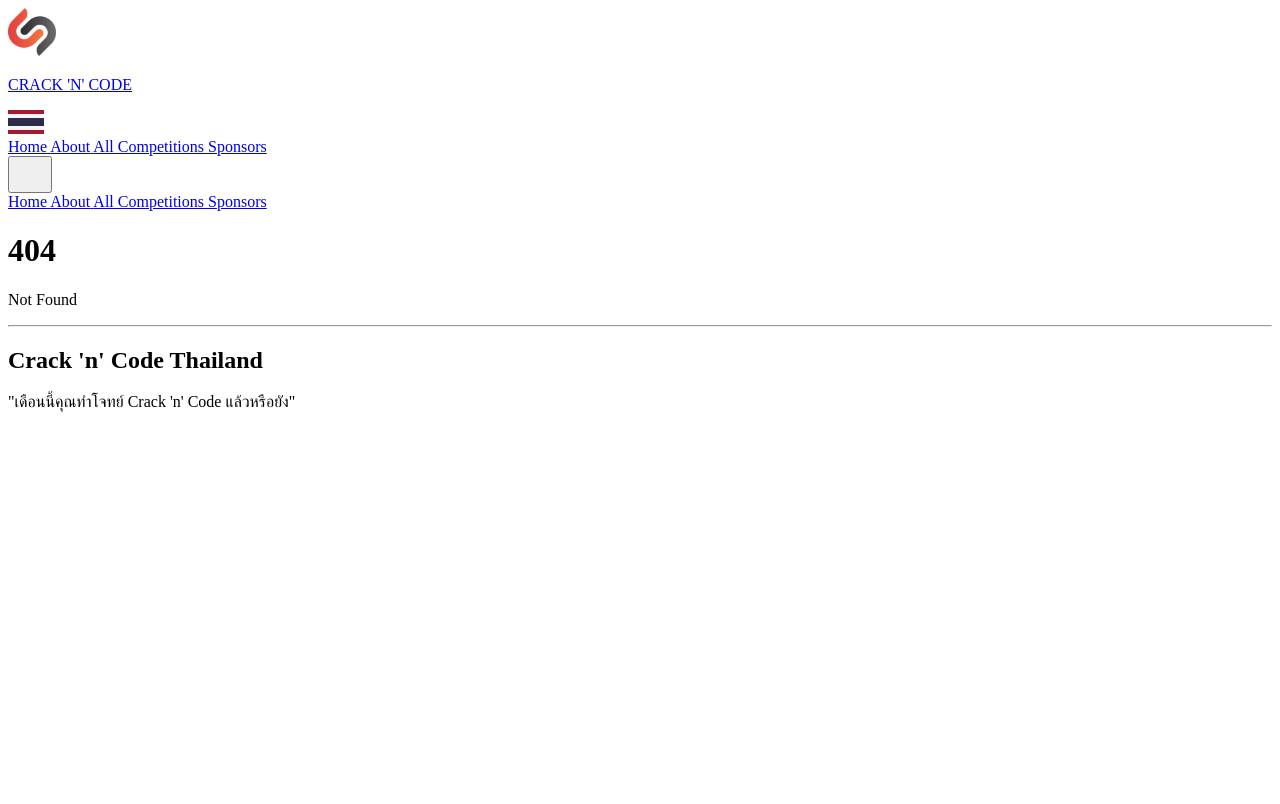
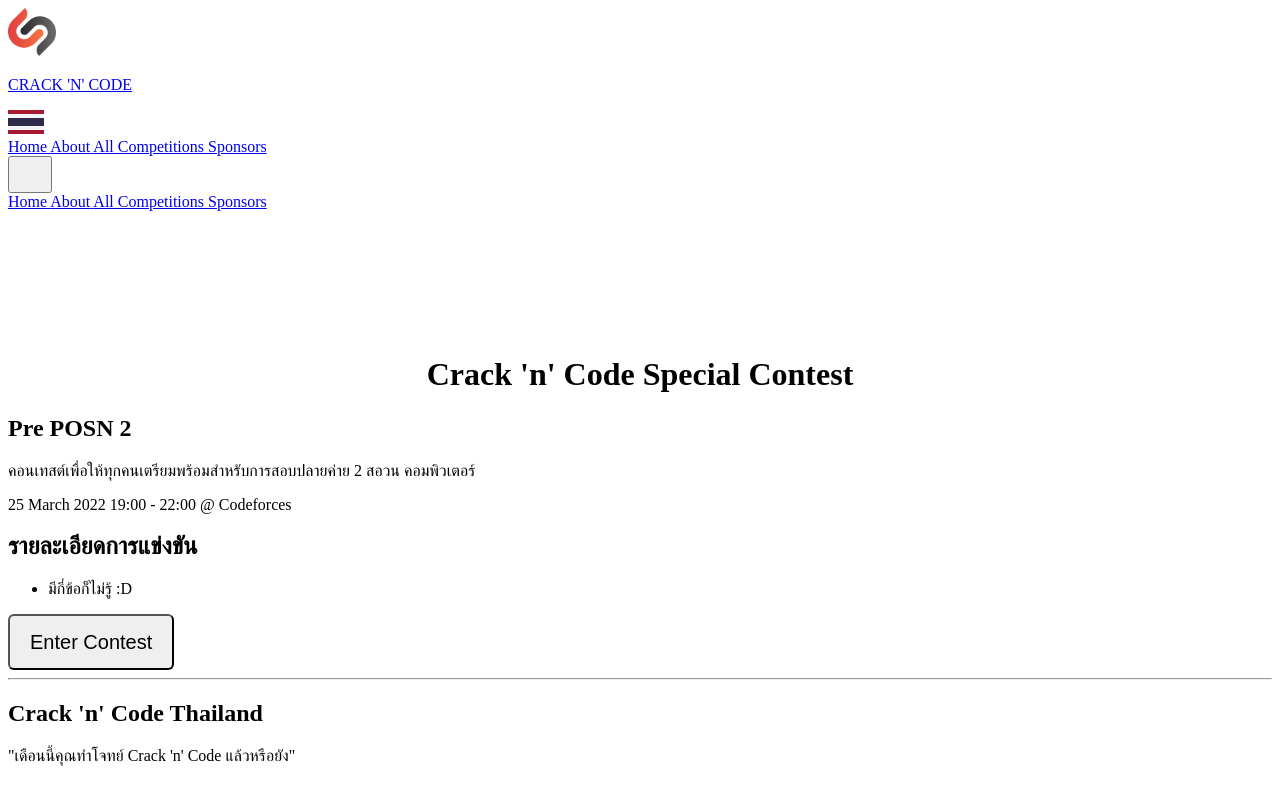
Before and after one commit to crackncode-th/crackncode.org, a SvelteKit app: page /special/2303/pre-posn-2 in a window 1280 px wide. Before the commit this address had no page. Shown: the top 804 px of the page. Built offline with nearby package versions, Linux system fonts and the light colour scheme; some icons are missing; a web font is replaced by a local one.

Commit message:
feat: pre pons 2 round :tada:

```diff
--- a/src/data/competitions.ts
+++ b/src/data/competitions.ts
@@ -138,5 +138,13 @@ export const competitions: Record<string, ICompetition[]> = {
     },
     ...generateMonths(2, 2),
   ],
-  "Upcoming (2023)": [...generateMonths(4, 12)],
+  "Upcoming (2023)": [
+    {
+      round: "March",
+      special: "Pre POSN 2",
+      duration: "25 March 2023 19:00 - 22:00",
+      link: "/special/2303/pre-posn-2",
+    },
+    ...generateMonths(4, 12),
+  ],
 };
--- a/src/routes/404/+page.svelte
+++ b/src/routes/404/+page.svelte
@@ -1 +1 @@
-<h1 class="font-bold text-2xl sm:text-3xl">404 Not Found</h1>
+<h1 class="text-2xl font-bold sm:text-3xl">404 Not Found</h1>
--- /dev/null
+++ b/src/routes/special/2303/pre-posn-2/+page.svelte
@@ -0,0 +1,37 @@
+<script>
+  import FloatIn from "$components/animated/FloatIn.svelte";
+  import RedButton from "$components/elements/RedButton.svelte";
+  import { codeforcesLink } from "$data/competitions";
+</script>
+
+<svelte:head>
+  <title>Pre POSN 2 Contest | Crack 'n' Code Thailand</title>
+  <meta
+    name="description"
+    content="คอนเทสต์พิเศษเพื่อช่วยให้ทุกคนเตรียมพร้อมสำหรับการสอบปลายค่าย 2 ที่กำลังจะมาถึงนี้"
+  />
+</svelte:head>
+
+<FloatIn delay={100} clsx="my-6">
+  <h2 class="text-3xl font-bold">Pre POSN 2</h2>
+
+  <p class="text-2xl font-bold">
+    คอนเทสต์เพื่อให้ทุกคนเตรียมพร้อมสำหรับการสอบปลายค่าย 2 สอวน คอมพิวเตอร์
+  </p>
+</FloatIn>
+
+<FloatIn delay={200} clsx="my-4">
+  <p class="text-2xl">25 March 2022 19:00 - 22:00 @ Codeforces</p>
+</FloatIn>
+
+<FloatIn delay={300} clsx="my-8">
+  <h2 class="my-2 text-3xl font-bold">รายละเอียดการแข่งขัน</h2>
+
+  <ul class="app-width mx-auto list-disc pl-4 text-left sm:text-xl">
+    <li>มีกี่ข้อก็ไม่รู้ :D</li>
+  </ul></FloatIn
+>
+
+<FloatIn delay={400}>
+  <RedButton href={codeforcesLink}>Enter Contest</RedButton>
+</FloatIn>
```
